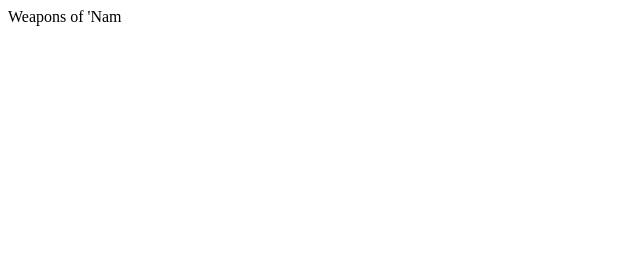
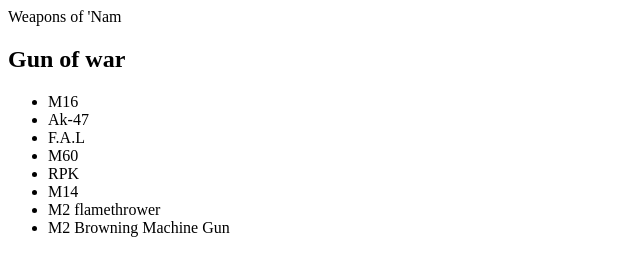
Before and after one commit to sonic22/M16a1, a plain HTML site: page index.html in a window 1280 px wide. Shown: the whole page, without its empty margins (0-640 px from the left). Drawn offline with Linux system fonts and the light colour scheme.

Commit message:
add list

```diff
--- a/index.html
+++ b/index.html
@@ -1 +1,12 @@
 <html>Weapons of 'Nam</html>
+<h2>Gun of war</h2>
+<ul>
+  <li>M16</li>
+  <li>Ak-47</li>
+  <li>F.A.L</li>
+  <li>M60</li>
+  <li>RPK</li>
+  <li>M14</li>
+  <li>M2 flamethrower</li>
+  <li>M2 Browning Machine Gun</li>
+</ul>
```
